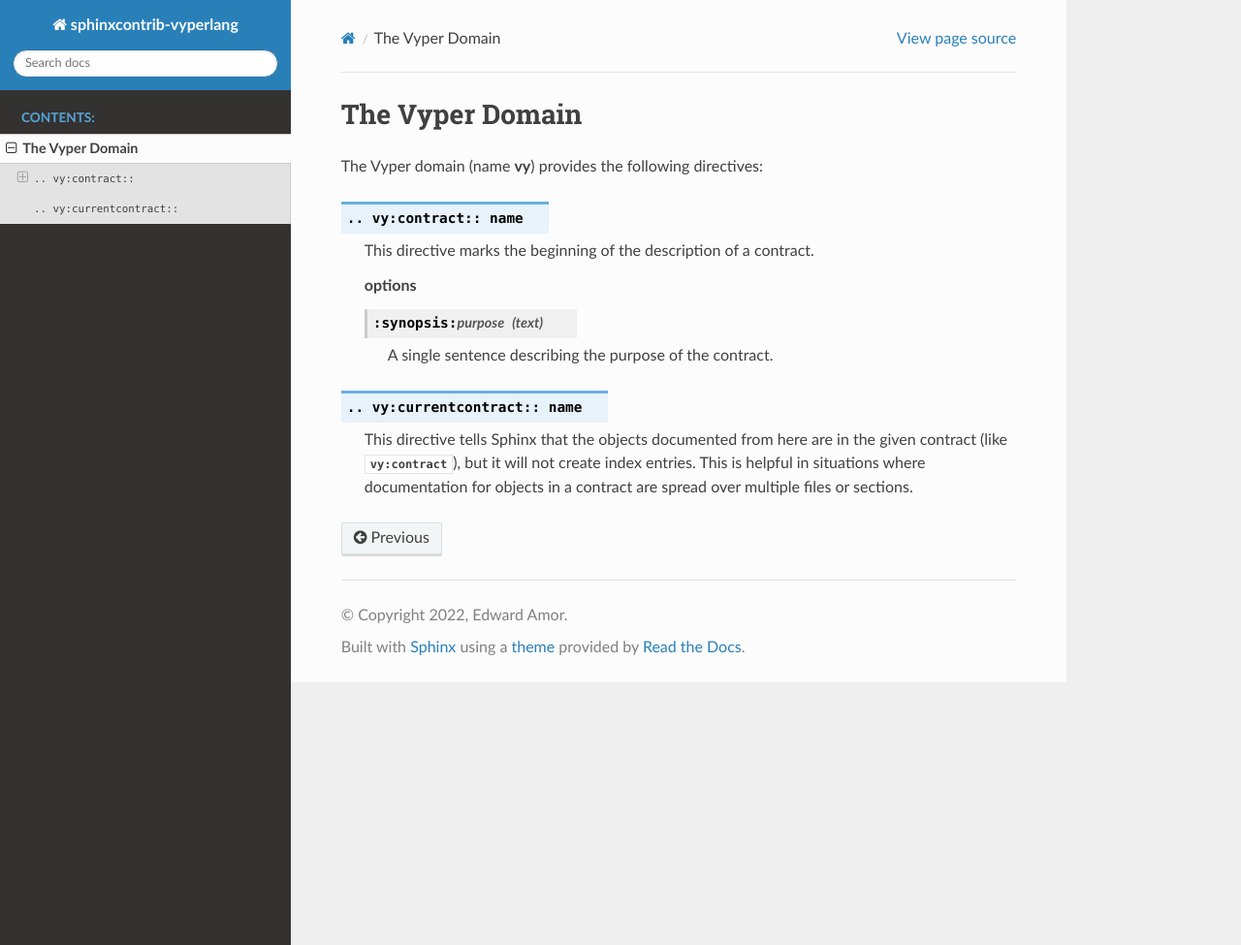
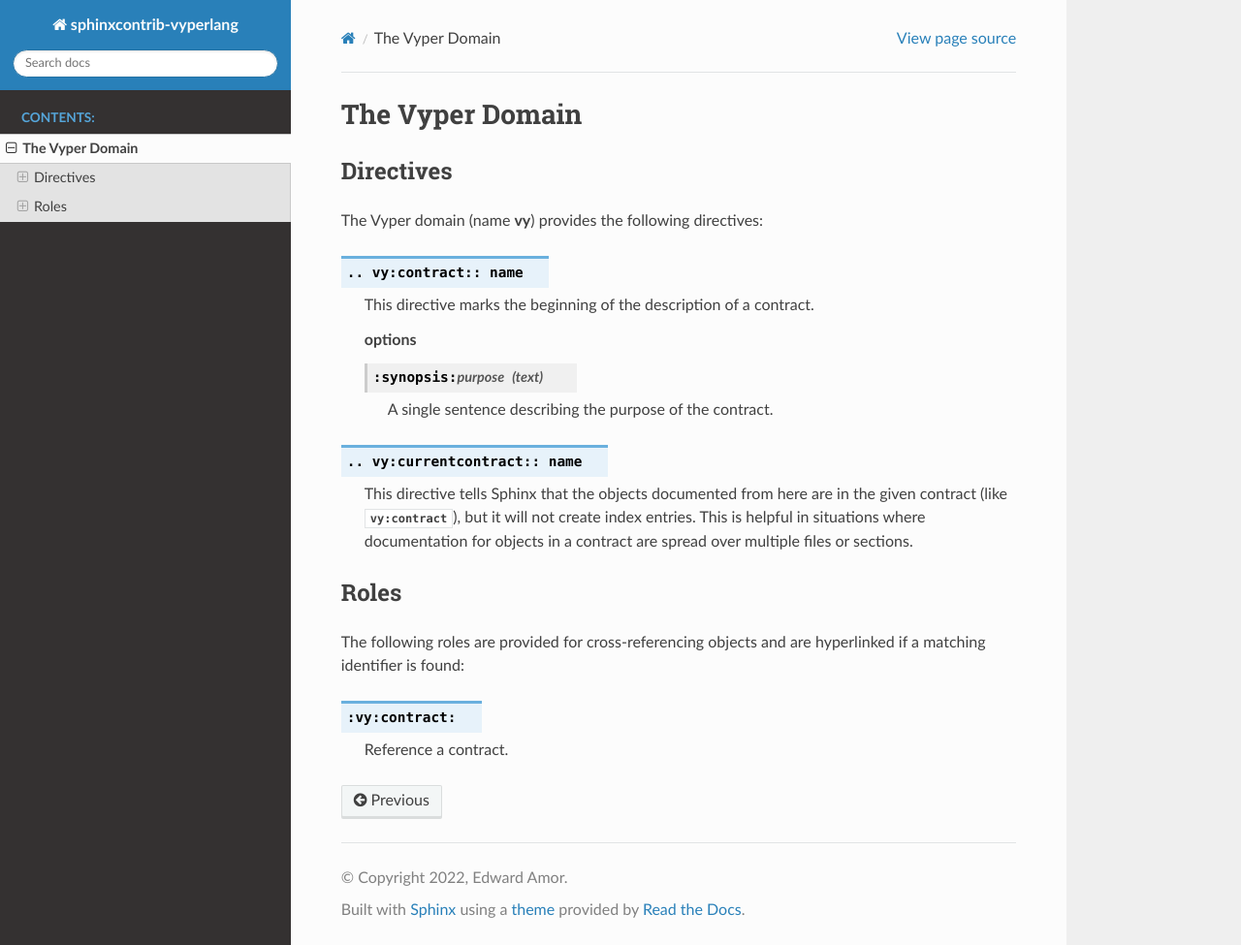
Before and after one commit to skellet0r/sphinxcontrib-vyperlang, a Sphinx documentation site: the page built from docs/source/domain.rst, in a window 1280 px wide and 975 px high. Shown: the whole window at 97% size. Built offline with Sphinx 7.4.7 and the Read the Docs theme 2.0.0, drawn with Linux system fonts in a browser that asks for light colours.

Commit message:
docs: document vy:contract role

```diff
--- a/docs/source/domain.rst
+++ b/docs/source/domain.rst
@@ -1,5 +1,8 @@
 The Vyper Domain
 ================
+
+Directives
+----------
 
 The Vyper domain (name **vy**) provides the following directives:
 
@@ -20,3 +23,13 @@ The Vyper domain (name **vy**) provides the following directives:
     contract (like :rst:dir:`vy:contract`), but it will not create index entries.
     This is helpful in situations where documentation for objects in a contract are
     spread over multiple files or sections.
+
+Roles
+-----
+
+The following roles are provided for cross-referencing objects and are hyperlinked if a
+matching identifier is found:
+
+.. rst:role:: vy:contract
+
+    Reference a contract.
```
